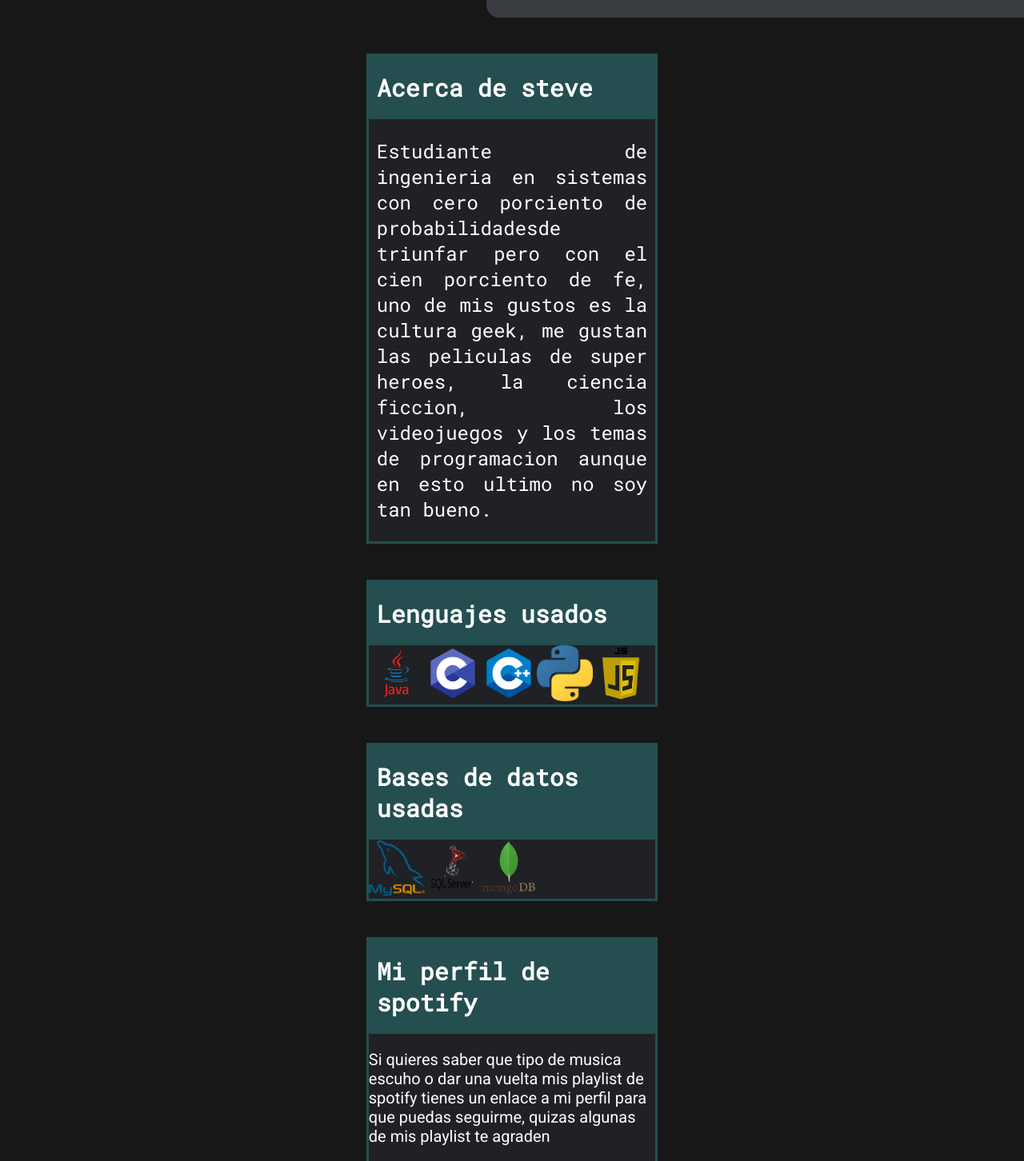
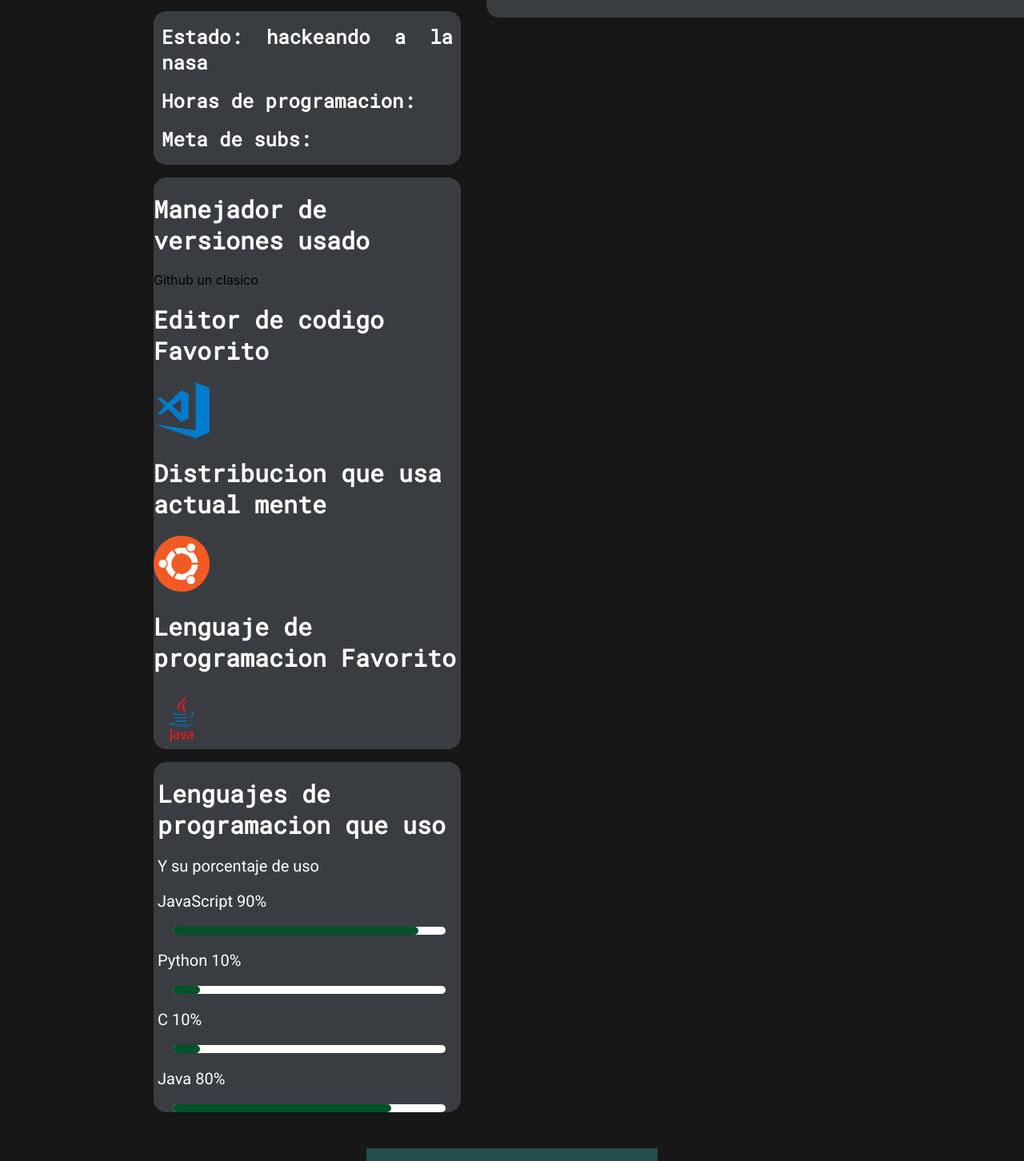
Before and after one commit to SteveBartmoss/steveapp, a React (Create React App) app: page /steve in a window 1280 px wide. Shown: the part 658-2110 px from the top of the page at 80% size. Built offline with nearby package versions, Linux system fonts and the light colour scheme.

Commit message:
add ne content for the topics in the page steve

```diff
--- a/src/pages/Steve.jsx
+++ b/src/pages/Steve.jsx
@@ -41,9 +41,49 @@ function Steve() {
                         </DivTopic>
 
                         <DivTopic>
+                            <h1 className="content-curso">Estado: hackeando a la nasa</h1>
+                            <h1 className="content-curso">Horas de programacion:</h1>
+                            <h1 className="content-curso">Meta de subs: </h1>
+                        </DivTopic>
+
+                        <DivTopic>
+                            <h1 className="title1">Manejador de versiones usado</h1>
+                            <p>Github un clasico</p>
+                            <h1 className="title1">Editor de codigo Favorito</h1>
+                            <img className="img-prog" src={"/Assets/vscode.png"} alt="imgLateral" />
+                            <h1 className="title1">Distribucion que usa actual mente</h1>
+                            <img className="img-prog" src={"/Assets/ubuntu.png"} alt="imgLateral" />
+                            <h1 className="title1">Lenguaje de programacion Favorito</h1>
+                            <img className="img-prog" src={"/Assets/java.png"} alt="imgLateral" />
+
 
                         </DivTopic>
+                        <DivTopic>
+                            <div className="div-progres">
+                                <h1 className="title1">Lenguajes de programacion que uso</h1>
+                                <p className="Content">Y su porcentaje de uso</p>
+
+                                <p className="Content">JavaScript 90%</p>
+                                <div className="percent-bar">
+                                    <div className="percent-progres nine"></div>
+                                </div>
+                                <p className="Content">Python 10%</p>
+                                <div className="percent-bar">
+                                    <div className="percent-progres ten"></div>
+                                </div>
+                                <p className="Content">C 10%</p>
+                                <div className="percent-bar">
+                                    <div className="percent-progres ten"></div>
+                                </div>
+                                <p className="Content">Java 80%</p>
+                                <div className="percent-bar">
+                                    <div className="percent-progres eigth"></div>
+                                </div>
+
+                            </div>
+                        </DivTopic>
                     </DivColum>
+
                     <DivColum>
                         <DivPublic>
                             <p className="content-curso">
@@ -211,39 +251,7 @@ function Steve() {
                 </Expositor>
 
                 <Expositor>
-                    <h1 className="title1">Manejador de versiones usado</h1>
-                    <p>Github un clasico</p>
-                    <h1 className="title1">Editor de codigo Favorito</h1>
-                    <img className="img-prog" src={"/Assets/vscode.png"} alt="imgLateral" />
-                    <h1 className="title1">Distribucion que usa actual mente</h1>
-                    <img className="img-prog" src={"/Assets/ubuntu.png"} alt="imgLateral" />
-                    <h1 className="title1">Lenguaje de programacion Favorito</h1>
-                    <img className="img-prog" src={"/Assets/java.png"} alt="imgLateral" />
-                    <h1 className="title1">Estado: hackeando a la nasa</h1>
-                    <h1 className="title1">Horas de programacion:</h1>
-                    <h1 className="title1">Meta de subs: </h1>
-                    <div className="div-progres">
-                        <h1 className="title1">Lenguajes de programacion que uso</h1>
-                        <p className="Content">Y su porcentaje de uso</p>
 
-                        <p className="Content">JavaScript 90%</p>
-                        <div className="percent-bar">
-                            <div className="percent-progres nine"></div>
-                        </div>
-                        <p className="Content">Python 10%</p>
-                        <div className="percent-bar">
-                            <div className="percent-progres ten"></div>
-                        </div>
-                        <p className="Content">C 10%</p>
-                        <div className="percent-bar">
-                            <div className="percent-progres ten"></div>
-                        </div>
-                        <p className="Content">Java 80%</p>
-                        <div className="percent-bar">
-                            <div className="percent-progres eigth"></div>
-                        </div>
-
-                    </div>
                 </Expositor>
 
             </Div70>
```
